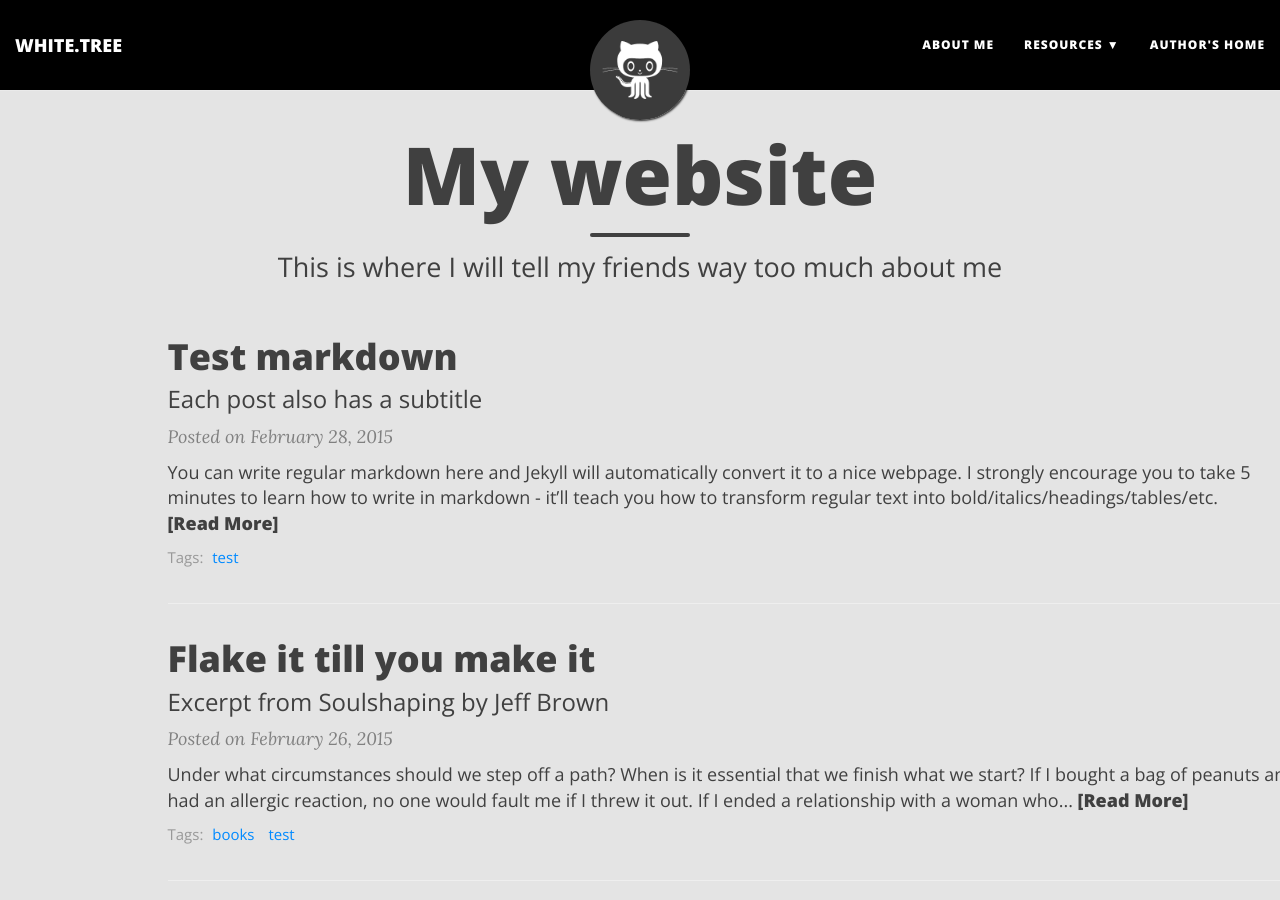
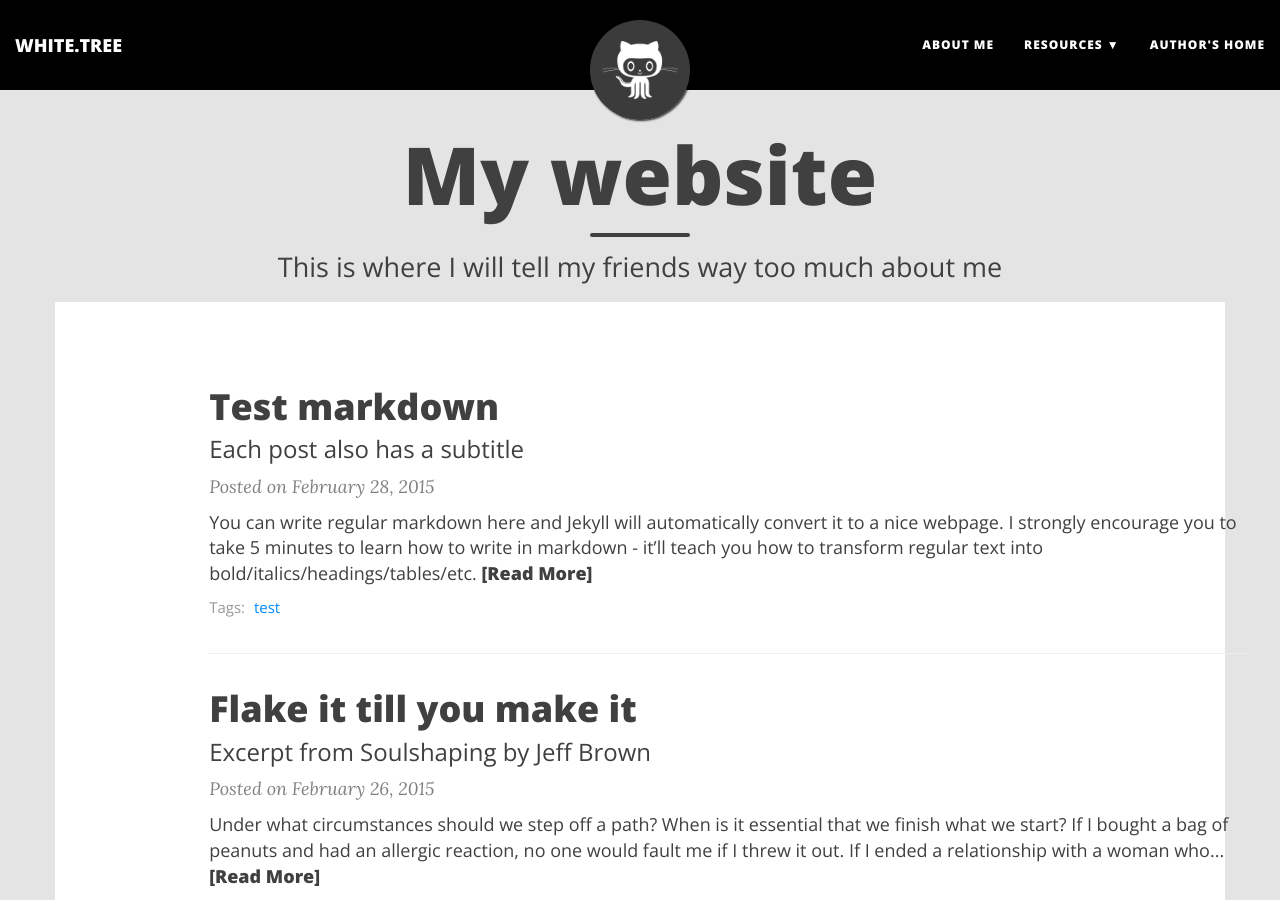
Before and after one commit to cedrush/cedrush.github.io, a Jekyll site: the page built from index.html, in a window 1280 px wide and 900 px high. Built offline with Jekyll 4.4.1, drawn with Linux system fonts in a browser that asks for light colours; nearby versions of some CDN libraries; the list of posts is cut into pages by our own code.

Commit message:
Update page.html

```diff
--- a/_layouts/page.html
+++ b/_layouts/page.html
@@ -4,8 +4,8 @@ layout: base
 
 {% include header.html type="page" %}
 
-<div class="container" role="main">
-  <div class="row">
+<div class="container" role="main" style="align:center;background-color:#FFFFFF;">
+  <div class="row" style="padding: 50px;">
     <div class="col-lg-12 col-lg-offset-1 col-md-12 col-md-offset-1">
       {{ content }}
 	    {% if page.comments %}
```
